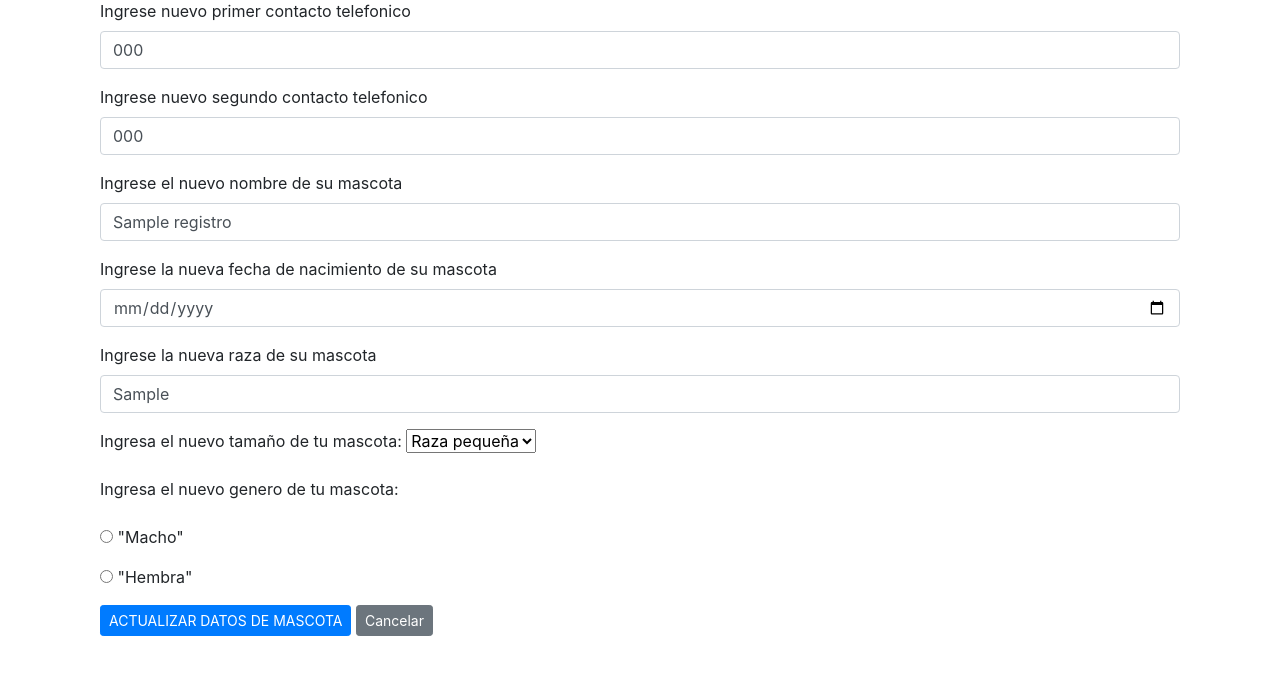
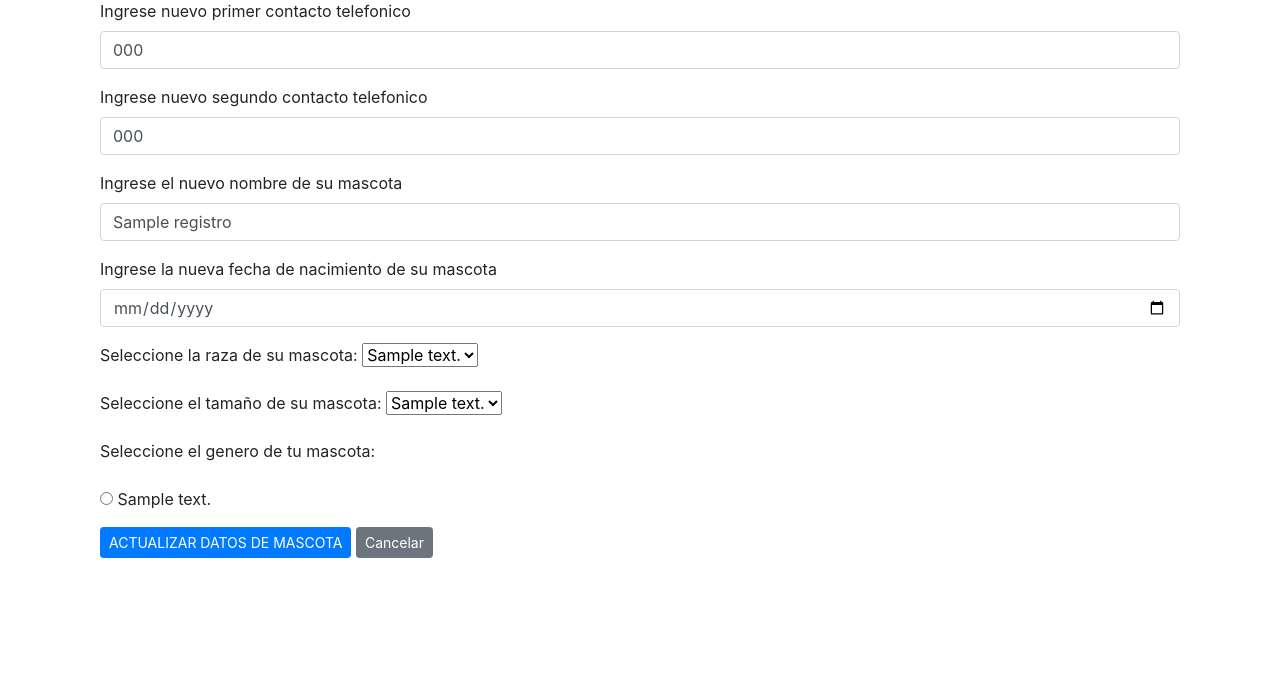
Before and after one commit to pamelan97/Huellitas, a CodeIgniter 4 app: the page made by my-project/myapp/app/Views/registromascota/editar01Formulario.php in a window 1280 px wide. Shown: the part 105-780 px from the top of the page. Run offline with PHP 8.4 and a stand-in for CodeIgniter, Linux system fonts and the light colour scheme; the template is opened without the code that fills it: most values are stand-ins (such as "Sample title", 1, 10 or a date in 2020); some libraries are stand-ins or nearby versions.

Commit message:
termino sprint7

```diff
--- /dev/null
+++ b/Scriptbasedatos/005_generoMascotas.sql
@@ -0,0 +1,5 @@
+CREATE TABLE `genero_mascota` (
+  `genero_id` int(11) NOT NULL,
+  `descripcion` varchar(300) NOT NULL,
+  PRIMARY KEY (`genero_id`)
+) ENGINE=InnoDB DEFAULT CHARSET=utf8;
--- /dev/null
+++ b/Scriptbasedatos/006_razaMascotas.sql
@@ -0,0 +1,5 @@
+CREATE TABLE `raza_mascota` (
+  `raza_id` int(11) NOT NULL,
+  `descripcion` varchar(300) NOT NULL,
+  PRIMARY KEY (`raza_id`)
+) ENGINE=InnoDB DEFAULT CHARSET=utf8;
--- a/my-project/myapp/app/Entities/RegistroMascotaEntity.php
+++ b/my-project/myapp/app/Entities/RegistroMascotaEntity.php
@@ -36,6 +36,7 @@ class RegistroMascotaEntity extends Entity
 
         "generoMascota" => "usuario_genero_mascota",
 
+        "estadoMascotas" => "estadoMascotas"
 
     ];
 
--- a/my-project/myapp/app/Views/registromascota/editar01Formulario.php
+++ b/my-project/myapp/app/Views/registromascota/editar01Formulario.php
@@ -5,7 +5,9 @@
   <div class="container mt-5">
   <h1>Actualizar datos de Mascota</h1>
     <form method="post" id="add_create" name="add_create" action="<?= site_url('/registromascota-editar-continuar') ?>">
-    <input type="hidden" name="usuario_id" value="<?php echo($registro->id);?>"/>
+    <input type="hidden" name="usuario_id" value="<?php echo($registro->usuario_id);?>"/>
+    <input type="hidden" name="id" value="<?php echo($registro->id);?>"/>
+    <input type="hidden" name="estadoMascotas" value="<?php echo($registro->estadoMascotas);?>"/>
     <div class="form-group">
       <label>Ingrese nuevo primer contacto telefonico</label>
       <input type="phone" name="telefono1" class="form-control" value="<?php echo($registro->telefono1); ?>" required />
@@ -22,33 +24,60 @@
       <label>Ingrese la nueva fecha de nacimiento de su mascota</label>
       <input type="date" name="fechaMascota" class="form-control" value="<?php echo($registro->fechaMascota); ?>" required />
     </div>
-    <div class="form-group">
-      <label>Ingrese la nueva raza de su mascota</label>
-      <input type="text" name="razaMascota" class="form-control" value="<?php echo($registro->razaMascota); ?>" required />
-    </div>
     <p>
-  <label for="Tamano"> Ingresa el nuevo tamaño de tu mascota:</label>
+      <label for="Raza"> Seleccione la raza de su mascota:</label>
 
-  <select name="tamanoMascota">
-    <option value="Pequena" <?= ($registro->tamanoMascota=="Pequena"?"selected":""); ?>>Raza pequeña</option>
-    <option value="Mediana" <?= ($registro->tamanoMascota=="Mediana"?"selected":""); ?> >Raza Mediana</option>
-    <option value="Grande" <?= ($registro->tamanoMascota=="Grande"?"selected":""); ?> >Raza Grande</option>
+      <select name="razaMascota">
+
+        <?php
+
+        foreach ($razas as $raza) {
+
+        ?><option value="<?= $raza->raza_id ?>" <?= ($registro->razaMascota==$raza->raza_id?"selected":""); ?>><?= $raza->descripcion ?></option><?php
+                                                                                }
+
+      ?>
       </select>
     </p>
 
+
+
+
     <p>
-  <label for="Genero"> Ingresa el nuevo genero de tu mascota:</label>
+      <label for="Tamano"> Seleccione el tamaño de su mascota:</label>
+
+      <select name="tamanoMascota">
+
+        <?php
+
+        foreach ($tamanos as $tamano) {
+
+        ?><option value="<?= $tamano->tamano_id ?>" <?= ($registro->tamanoMascota==$tamano->tamano_id?"selected":""); ?>><?= $tamano->descripcion ?></option><?php
+                                                                                      }
+
+      ?>
+      </select>
     </p>
+
+
     <p>
-  <input type="radio" name="generoMascota" value="Macho" <?= ($registro->generoMascota=="Macho"?"checked":""); ?>>
-  "Macho"
+      <label for="Genero"> Seleccione el genero de tu mascota:</label>
+    </p>
+    <?php
+
+    foreach ($generos as $genero) {
+
+    ?>
+      <p>
+        <input type="radio" name="generoMascota" value="<?= $genero->genero_id ?>" <?= ($registro->generoMascota==$genero->genero_id?"checked":""); ?>>
+        <?= $genero->descripcion ?>
         <br>
       </p>
-<p>
-  <input type="radio" name="generoMascota" value="Hembra" <?= ($registro->generoMascota=="Hembra"?"checked":""); ?>>
-  "Hembra"
-  <br>
-</p>
+    <?php
+
+    }
+
+    ?>
 <div class="form-group">
   <button type="submit" class="btn btn-primary btn-sm">ACTUALIZAR DATOS DE MASCOTA</button>
   <a href="<?php echo site_url('######'); ?>" class="btn btn-secondary btn-sm">Cancelar</a>
```
Also changed, not shown: my-project/myapp/app/Controllers/registroMascotaCrud.php (+17 -0 lines), my-project/myapp/app/Views/registromascota/eliminar.php (+9 -1 lines). Lines whose indentation alone changed are shown as unchanged.
